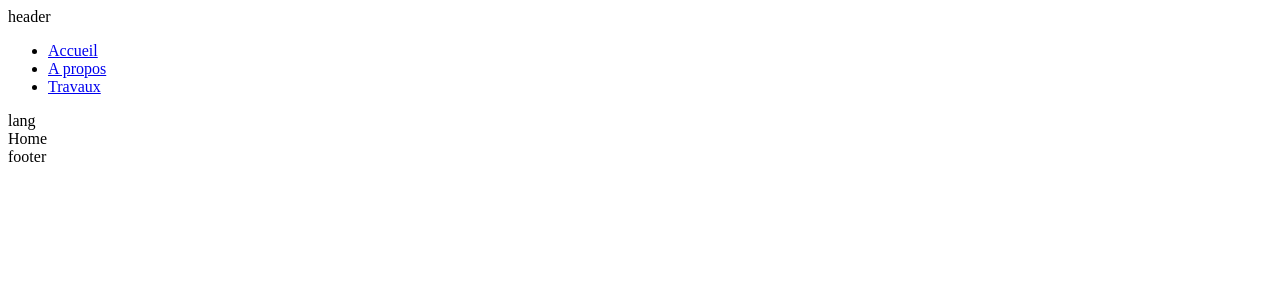
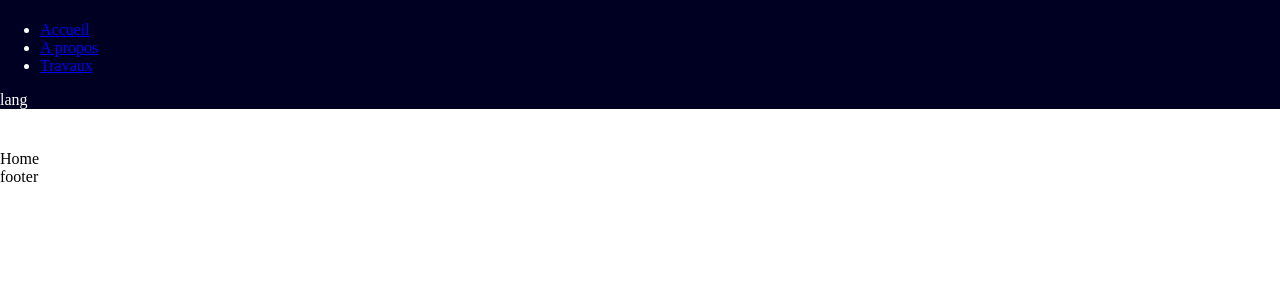
Before and after one commit to dam277/P-Portfolio, a React (Create React App) app in the folder 02-SourceCode/portfolio/: page /about in a window 1280 px wide. Shown: the top 300 px of the page. Built offline with nearby package versions, Linux system fonts and the light colour scheme.

Commit message:
Create the base of the css

```diff
--- a/02-SourceCode/portfolio/src/index.jsx
+++ b/02-SourceCode/portfolio/src/index.jsx
@@ -1,7 +1,12 @@
+// Import libraries
 import React from 'react';
 import ReactDOM from 'react-dom/client';
 import { HashRouter as Router, Routes, Route } from 'react-router-dom';
 
+// Import css
+import './resources/css/globalStyle.css';
+
+// Import includes
 import Header from './pages/includes/Header';
 import Footer from './pages/includes/Footer';
 
--- a/02-SourceCode/portfolio/src/pages/includes/Header.jsx
+++ b/02-SourceCode/portfolio/src/pages/includes/Header.jsx
@@ -5,7 +5,7 @@ function Header()
 {
     return(
         <header>
-            header
+            <h1></h1>
             <Nav />
             <Lang />
         </header>
--- /dev/null
+++ b/02-SourceCode/portfolio/src/resources/css/globalStyle.css
@@ -0,0 +1,25 @@
+body
+{
+    margin: 0;
+    padding: 0;
+    height: 1000px;
+}
+
+header
+{
+    background-color: #000022;
+    color: white;
+    position: fixed;
+    top: 0;
+    width: 100%;
+}
+
+main
+{
+    margin-top: 150px;
+}
+
+footer
+{
+
+}
```
Also changed, not shown: 02-SourceCode/portfolio/src/resources/css/footerStyle.js (added), 02-SourceCode/portfolio/src/resources/css/headerStyle.js (added).
